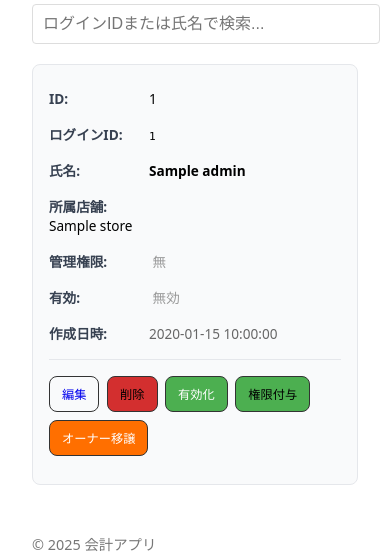
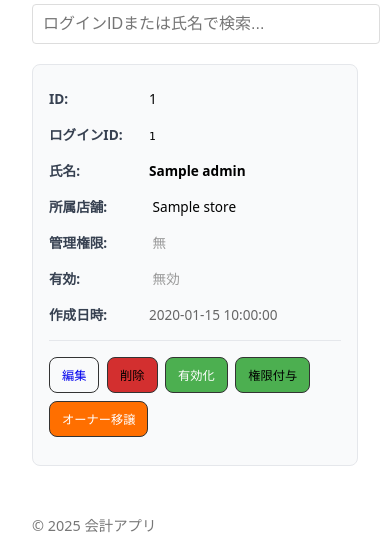
Before and after one commit to system-asayama/property-management-app, a Flask app: template app/templates/tenant_store_admins.html in a window 390 px wide. Shown: the part 185-738 px from the top of the page. Run offline with Flask 3, Linux system fonts and the light colour scheme; the template is opened without the code that fills it: most values are stand-ins (such as "Sample title", 1, 10 or a date in 2020).

Commit message:
1つ目の店舗名をラベルと同じ行に表示するようにimportant追加

```diff
--- a/app/templates/admin_admins.html
+++ b/app/templates/admin_admins.html
@@ -59,7 +59,7 @@
     }
 
     .admin-card-row.stores-row .admin-card-value span:first-child {
-      display: inline;
+      display: inline !important;
     }
 
     .admin-card-row.stores-row .admin-card-value span:not(:first-child) {
--- a/app/templates/tenant_store_admins.html
+++ b/app/templates/tenant_store_admins.html
@@ -94,7 +94,7 @@
     }
 
     .admin-table td[data-label="所属店舗: "] span:first-child {
-      display: inline;
+      display: inline !important;
     }
 
     .admin-table td[data-label="所属店舗: "] span:not(:first-child) {
```
